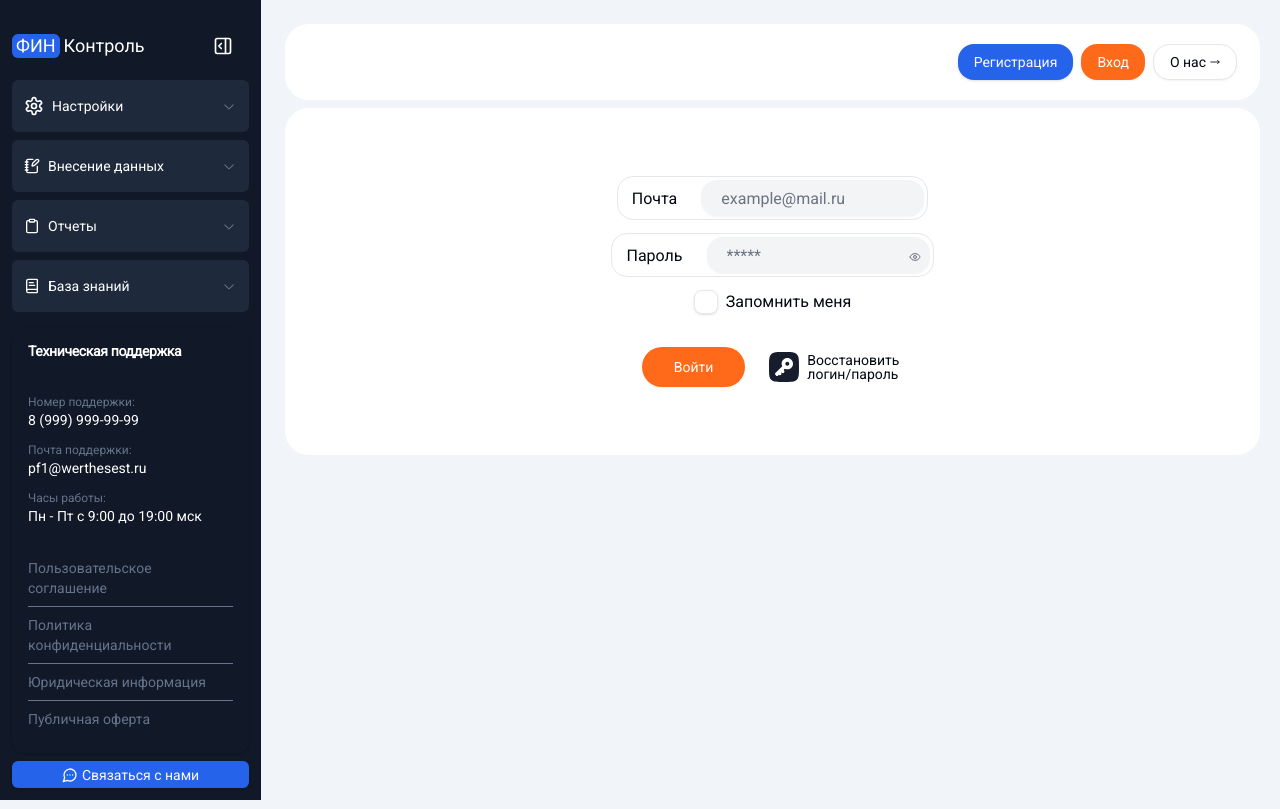
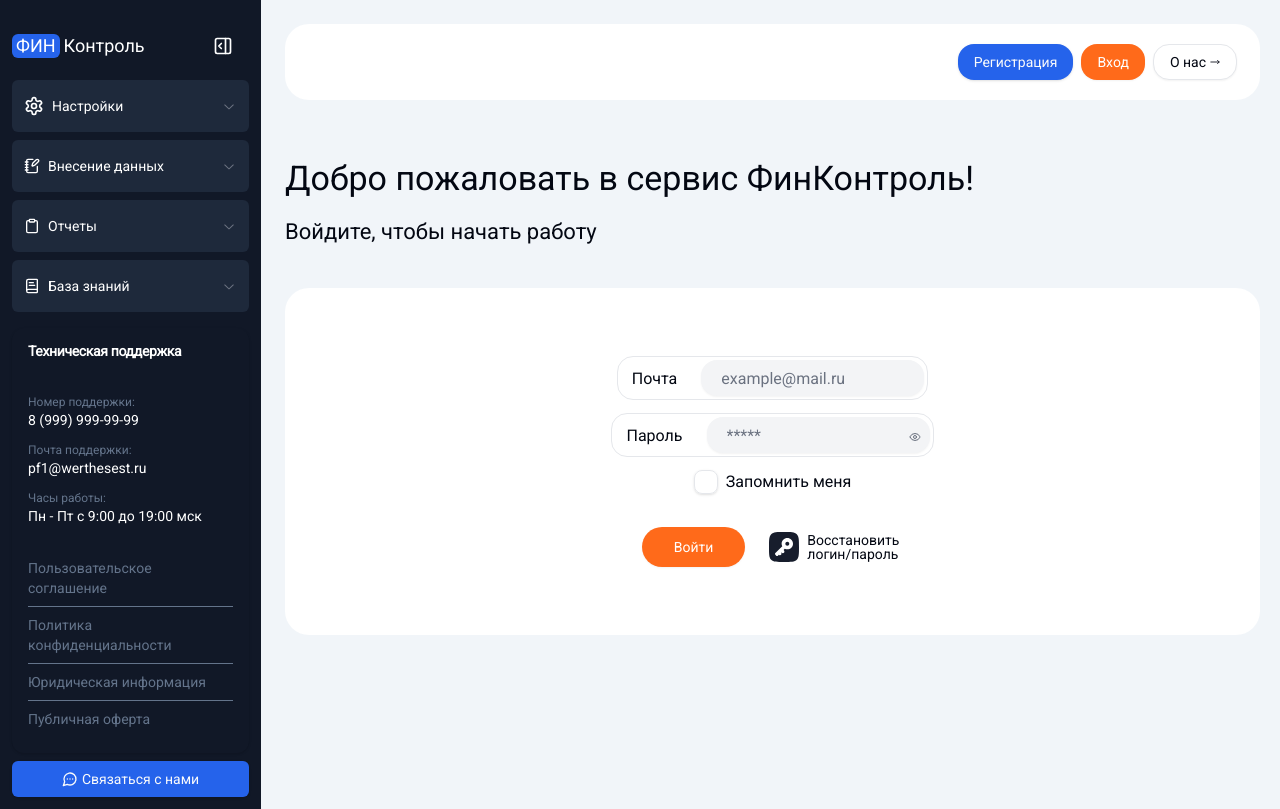
Before and after one commit to edik0101/pofk_frontend, a Next.js app: page / in a window 1280 px wide. Built offline with nearby package versions, Linux system fonts and the light colour scheme.

Commit message:
feat: add headings

```diff
--- a/src/app/page.tsx
+++ b/src/app/page.tsx
@@ -1,8 +1,11 @@
 import LoginForm from "@/components/Forms/LoginForm/LoginForm";
+import Heading from "@/components/Heading/Heading";
 
 export default function Home() {
   return (
     <div>
+      <Heading text="Добро пожаловать в сервис ФинКонтроль!" />
+      <h3 className="text-[22px]">Войдите, чтобы начать работу</h3>
       <LoginForm />
     </div>
   );
--- a/src/components/Forms/LoginForm/LoginForm.tsx
+++ b/src/components/Forms/LoginForm/LoginForm.tsx
@@ -42,7 +42,7 @@ export default function LoginForm() {
   return (
     <Form {...form}>
       <form
-        className="mt-2 flex flex-col items-center gap-[13px] rounded-3xl bg-white py-[68px]"
+        className="mt-10 flex flex-col items-center gap-[13px] rounded-3xl bg-white py-[68px]"
         onSubmit={form.handleSubmit(onSubmit)}
       >
         <FormField
--- /dev/null
+++ b/src/components/Heading/Heading.tsx
@@ -0,0 +1,5 @@
+export default function Heading({ text }: { text: string }) {
+  return (
+    <h1 className="mb-[11px] mt-[53px] text-[34px] leading-normal">{text}</h1>
+  );
+}
--- a/src/components/SideBar/SideBar.tsx
+++ b/src/components/SideBar/SideBar.tsx
@@ -46,7 +46,7 @@ export default function SideBar() {
   return (
     <>
       <aside
-        className={`h-screen ${
+        className={`h-full min-h-screen ${
           isCollapsed ? "w-min" : "max-w-[385px]"
         } ${isOpen ? "max-lg:translate-x-0" : "max-lg:-translate-x-full"} transition-width z-30 mr-1 flex flex-col gap-2 bg-gray-900 p-3 pt-5 text-white duration-300 max-lg:absolute`}
       >
```
